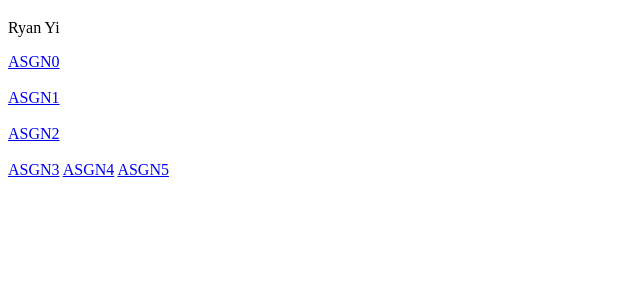
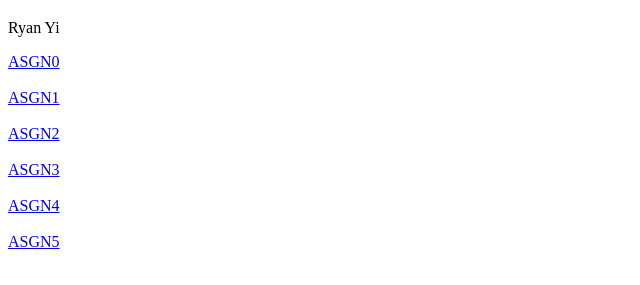
Before and after one commit to rkyi-ucsc/CSE-160, a plain HTML site: page index.html in a window 1280 px wide. Shown: the part 61-346 px from the top of the page, without its empty margins (0-640 px from the left). Drawn offline with Linux system fonts and the light colour scheme.

Commit message:
updated index

```diff
--- a/index.html
+++ b/index.html
@@ -8,9 +8,9 @@
 <a href="../CSE-160/asgn0/asgn0.html">ASGN0</a><br><br>
 <a href="../CSE-160/asgn1/ColoredPoints.html">ASGN1</a><br><br>
 <a href="../CSE-160/asgn2/BlockyAnimal.html">ASGN2</a><br><br>
-<a href="../CSE-160/asgn3/BlockyWorld.html">ASGN3</a>
-<a href="../CSE-160/asgn4/Lighting.html">ASGN4</a>
-<a href="../CSE-160/asgn5/Final.html">ASGN5</a>
+<a href="../CSE-160/asgn3/BlockyWorld.html">ASGN3</a><br><br>
+<a href="../CSE-160/asgn4/Lighting.html">ASGN4</a><br><br>
+<a href="../CSE-160/asgn5/Final.html">ASGN5</a><br><br>
 
 </body>
 </html>
```
